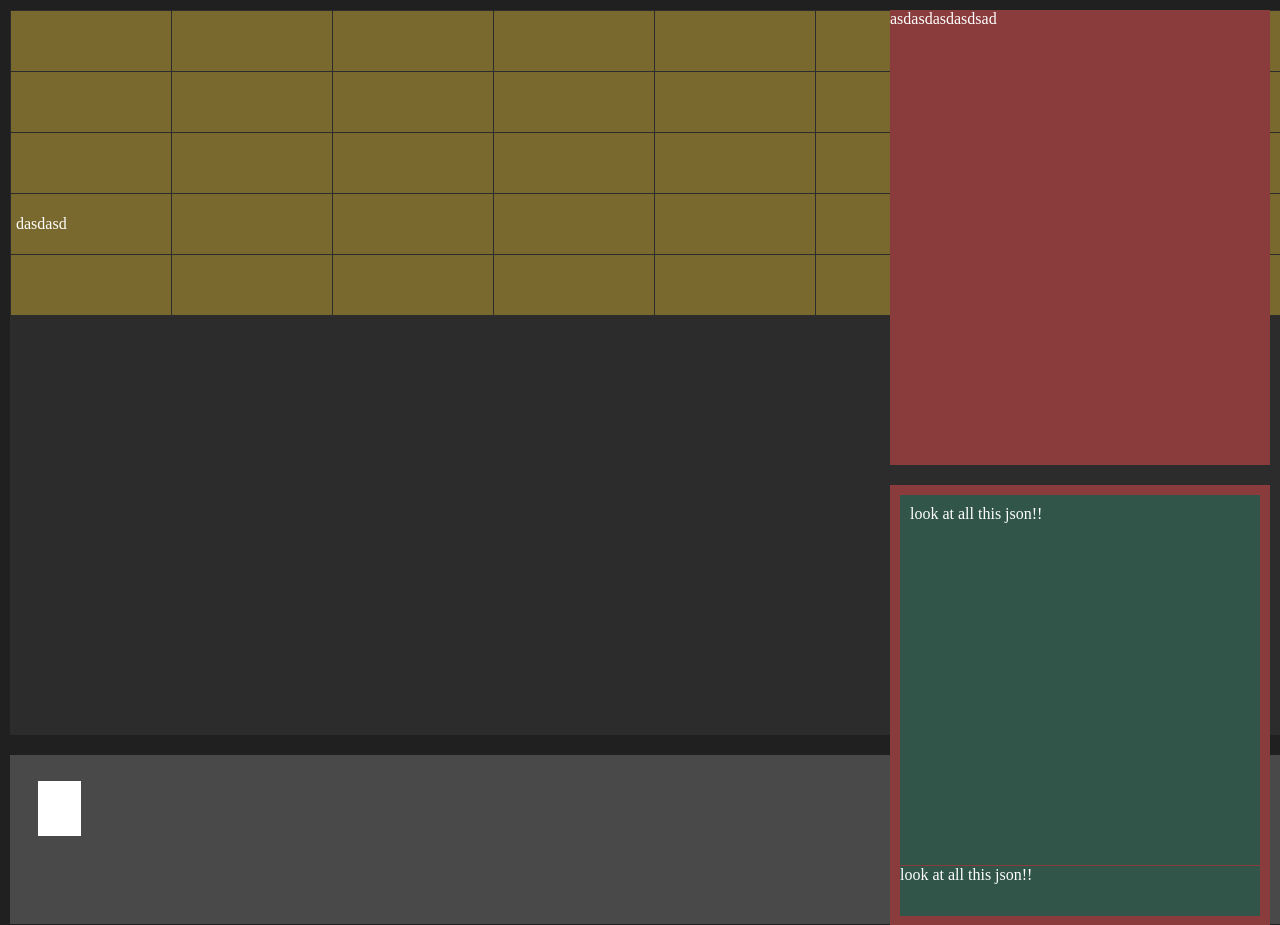
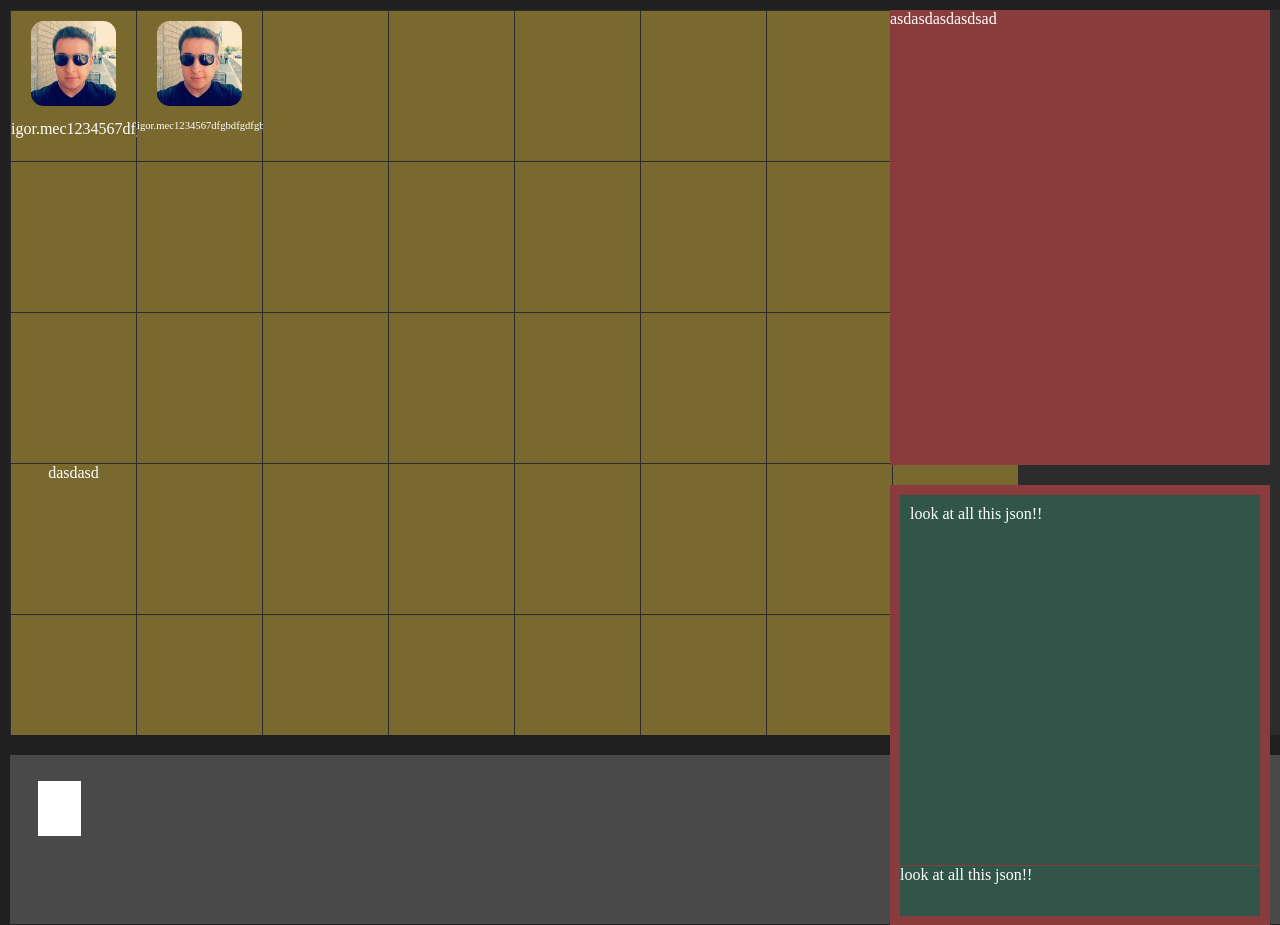
Before and after one commit to igormec/IGE, a plain HTML site: page Databases/manager/manager.html in a window 1280 px wide. Shown: the top 925 px of the page. Drawn offline with Linux system fonts and the light colour scheme.

Commit message:
Start profile grid

```diff
--- a/Databases/manager/manager.css
+++ b/Databases/manager/manager.css
@@ -153,24 +153,34 @@ p {
 
 
 
+.profimg {
+    border-radius: 15%;
+    margin: 10px;
+}
 
+.profname {
+
+    font-size: 8pt;
+}
 
 
 .mainListItem {
     background-color: #7a692f;
-    width: 150px;
-    height: 50px;
-    margin: 0;
-    padding: 5px;
+    width: 125px;
+    height: 150px;
+    margin: 0px 1px 0px 0px;
+    padding: 0px;
+    text-align: center;
+    display: inline-block;
 }
 
 
 
-.listItemLink {
+/* .listItemLink {
     max-width: 220px;
     height: 40px;
     margin-left: 0px;
     text-overflow:ellipsis;
     overflow: hidden;
     white-space: nowrap;
-}
+} */
--- a/Databases/manager/manager.html
+++ b/Databases/manager/manager.html
@@ -20,8 +20,17 @@
 			<table id="profTable">
 				<tbody>
 					<tr>
-						<td class=mainListItem></td>
-						<td class=mainListItem></td>
+						<td class=mainListItem>
+							<img src="me.jpg" class="profimg" width="85" height="85">
+							<p>igor.mec1234567dfgbdfgdfgb890</p>
+
+
+
+						</td>
+						<td class=mainListItem>
+							<img src="me.jpg" class="profimg" width="85" height="85">
+							<p class="profname">igor.mec1234567dfgbdfgdfgb890</p>
+						</td>
 						<td class=mainListItem></td>
 						<td class=mainListItem></td>
 						<td class=mainListItem></td>
```
Also changed, not shown: Databases/manager/me.jpg (added).
